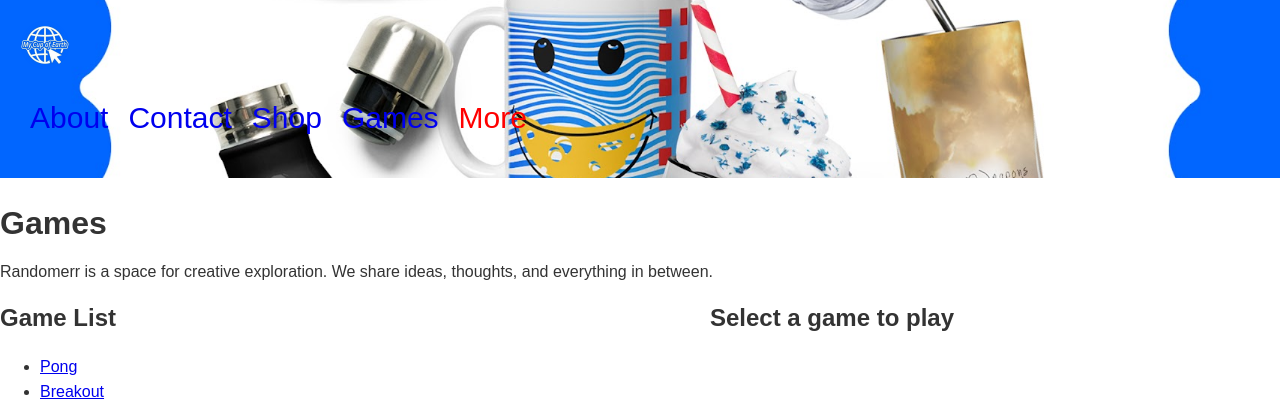
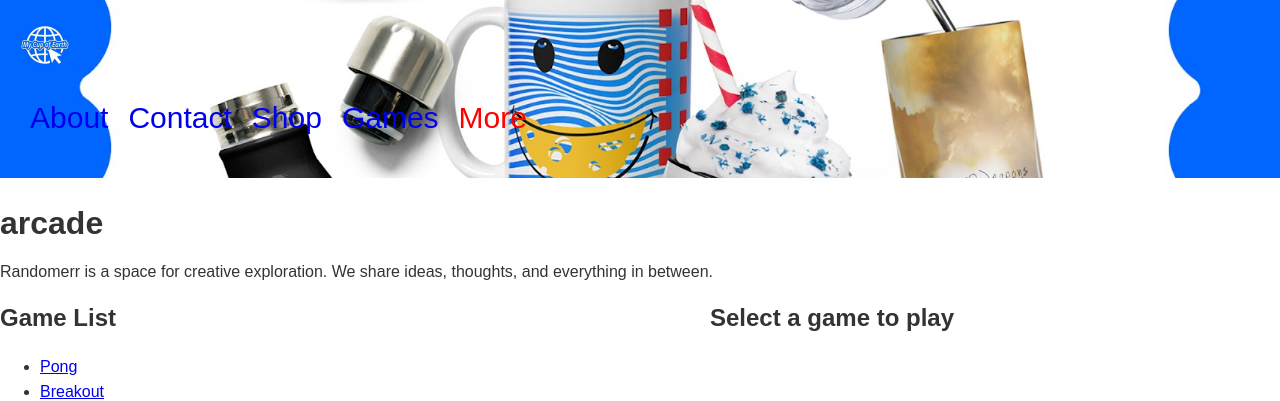
Before and after one commit to m-cochran/Randomerr, a Jekyll site: the page built from arcade.md, in a window 1280 px wide. Shown: the top 401 px of the page. Built offline with Jekyll 4.4.1, drawn with Linux system fonts in a browser that asks for light colours.

Commit message:
Update and rename games.md to arcade.md

```diff
--- a/games.md
+++ b/arcade.md
@@ -1,10 +1,10 @@
 ---
 layout: default
-title: Games
-permalink: /games/
+title: Arcade
+permalink: /arcade/
 ---
 
-# Games
+# arcade
 
 Randomerr is a space for creative exploration. We share ideas, thoughts, and everything in between.
 
```
